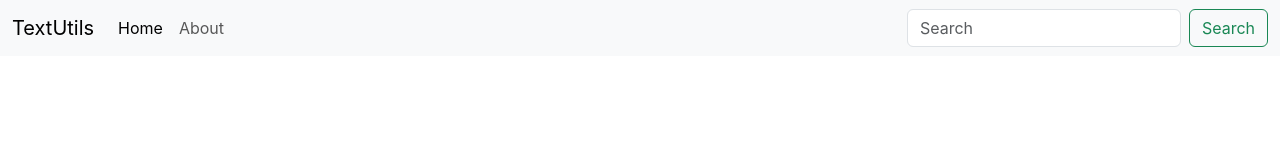
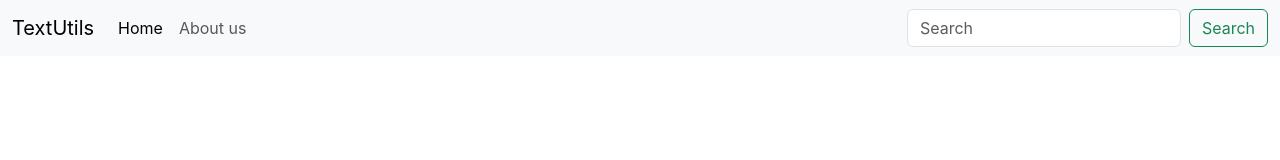
Before and after one commit to Nishant1719/ReactJS, a React (Create React App) app in the folder textutils/: page / in a window 1280 px wide. Shown: the top 160 px of the page. Built offline with nearby package versions, Linux system fonts and the light colour scheme.

Commit message:
Props Update

```diff
--- a/textutils/src/App.js
+++ b/textutils/src/App.js
@@ -1,6 +1,7 @@
 //import logo from './logo.svg';
 import './App.css';
 import Navbar from './components/Navbar';
+
 
 
 //let name = "Nishant";
@@ -102,9 +103,18 @@ function App() {
     </nav> */}
 
     {/* Adding navbar from the components and adding props */}
-    <Navbar tittle = 'TextUtils'/>
+    <Navbar tittle = 'TextUtils' aboutText = 'About us'/>
+
+    {/* Default props examples
+    <Navbar/>
+    */}
+
+
     </>
   );
 }
 
+
+
+
 export default App;
--- a/textutils/src/components/Navbar.js
+++ b/textutils/src/components/Navbar.js
@@ -1,5 +1,5 @@
 import React from 'react'
-
+import PropTypes from 'prop-types'
 // Adding Props
 
 export default function Navbar(props) {
@@ -16,7 +16,7 @@ export default function Navbar(props) {
             <a className="nav-link active" aria-current="page" href="/">Home</a>
           </li>
           <li className="nav-item">
-            <a className="nav-link" href="/">About</a>
+            <a className="nav-link" href="/">{props.aboutText}</a>
           </li>
 
           {/* Dropdown
@@ -48,3 +48,19 @@ export default function Navbar(props) {
     </nav>
   )
 }
+
+// This is how you restrict the type of the props values.
+Navbar.propTypes = {
+  tittle : PropTypes.string.isRequired,
+  aboutText : PropTypes.string
+};
+
+// This is how you set Default values for Props
+Navbar.defaultProps = {
+  tittle : 'Set the Title',
+  aboutText : 'About Text Here'
+};
+
+// If we use .isRequired on any of the props (ex. tittles)
+// And we did not used default props
+// It will throw an errror quoting tittle is required in the ui
```
